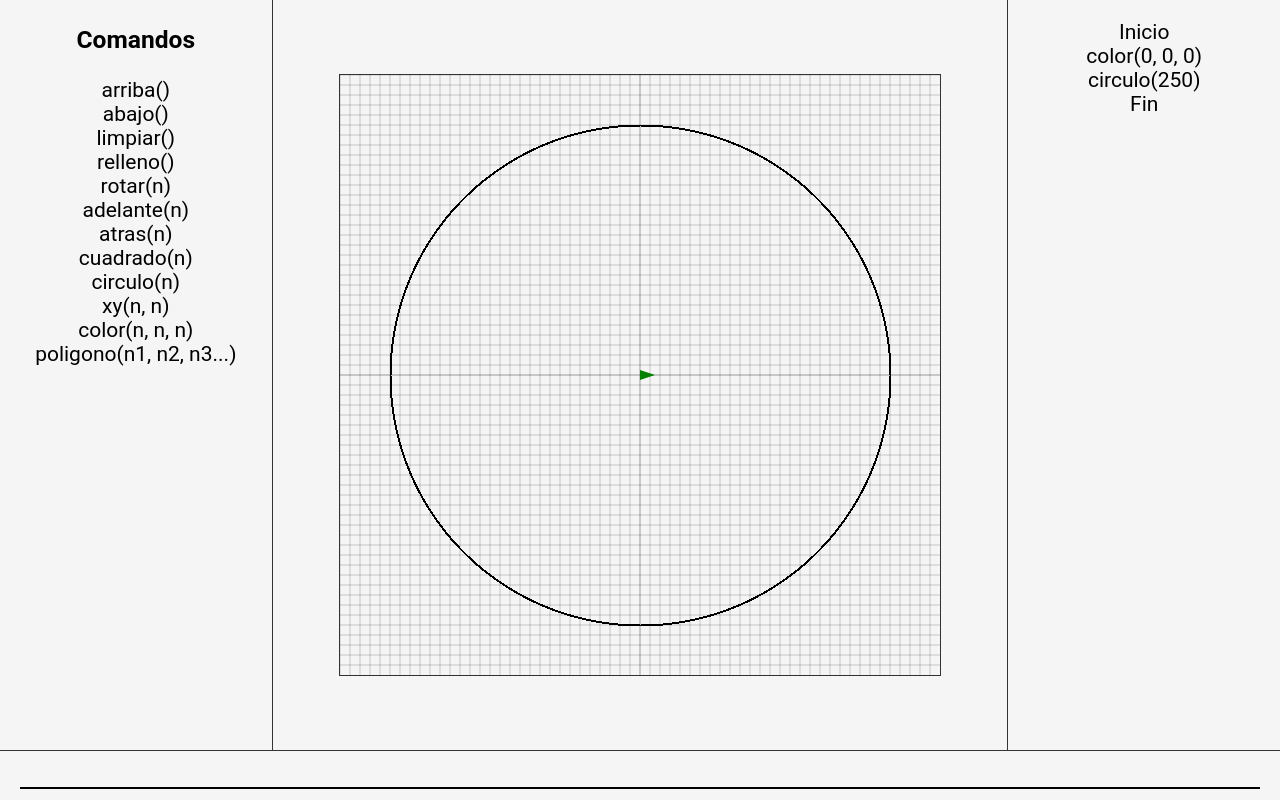
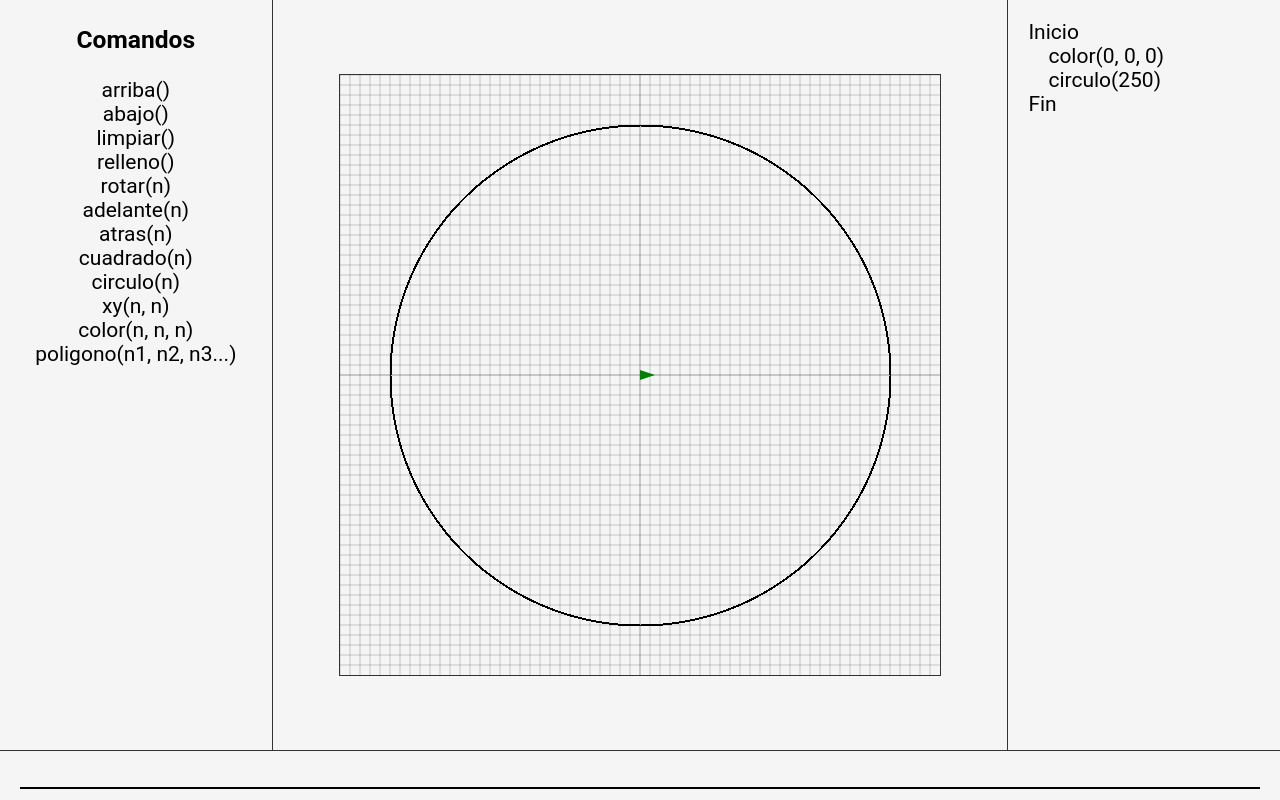
Before and after one commit to kuronosu/graphics-learning, a website with bundled scripts: page public/index.html in a window 1280 px wide. Built offline with nearby package versions, Linux system fonts and the light colour scheme.

Commit message:
commands history styled

```diff
--- a/public/index.css
+++ b/public/index.css
@@ -61,6 +61,8 @@ ul {
   overflow-x: hidden;
   padding: 20px 0;
   max-height: 100%;
+  /* Aligns items to the left */
+  text-align: start;
 }
 
 .center-panel {
@@ -117,3 +119,11 @@ ul {
 .hidden {
   display: none;
 }
+
+.m-0 {
+  margin: 0;
+}
+
+.ml-1 {
+  margin-left: 20px;
+}
--- a/src/index.ts
+++ b/src/index.ts
@@ -1,11 +1,9 @@
 import { Controller } from './controller';
 
-function createLI(text: string, className?: string) {
+function createLI(text: string, ...className: string[]) {
   const $li = document.createElement('li');
   $li.innerText = text;
-  if (className) {
-    $li.classList.add(className);
-  }
+  className?.forEach((c) => $li.classList.add(c));
   return $li;
 }
 
@@ -67,13 +65,13 @@ function main() {
     });
   drawer.history.observe((history) => {
     $historyContainer.innerHTML = '';
-    $historyContainer.appendChild(createLI('Inicio'));
+    $historyContainer.appendChild(createLI('Inicio', 'm-0'));
     for (const command of history.past) {
-      $historyContainer.appendChild(createLI(command.toString()));
+      $historyContainer.appendChild(createLI(command.toString(), 'ml-1'));
     }
-    $historyContainer.appendChild(createLI('Fin'));
+    $historyContainer.appendChild(createLI('Fin', 'm-0'));
     for (const command of history.future) {
-      $historyContainer.appendChild(createLI(command.toString(), 'future'));
+      $historyContainer.appendChild(createLI(command.toString(), 'ml-1', 'future'));
     }
   });
 
```
